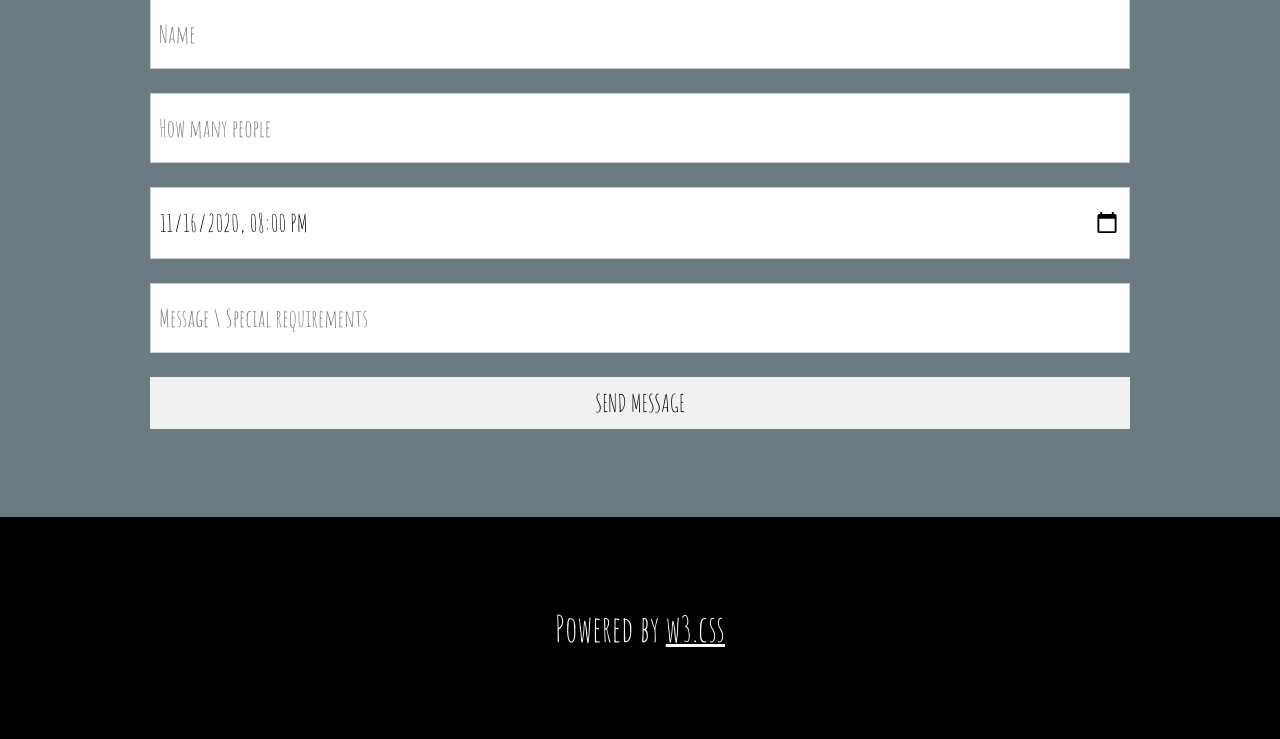
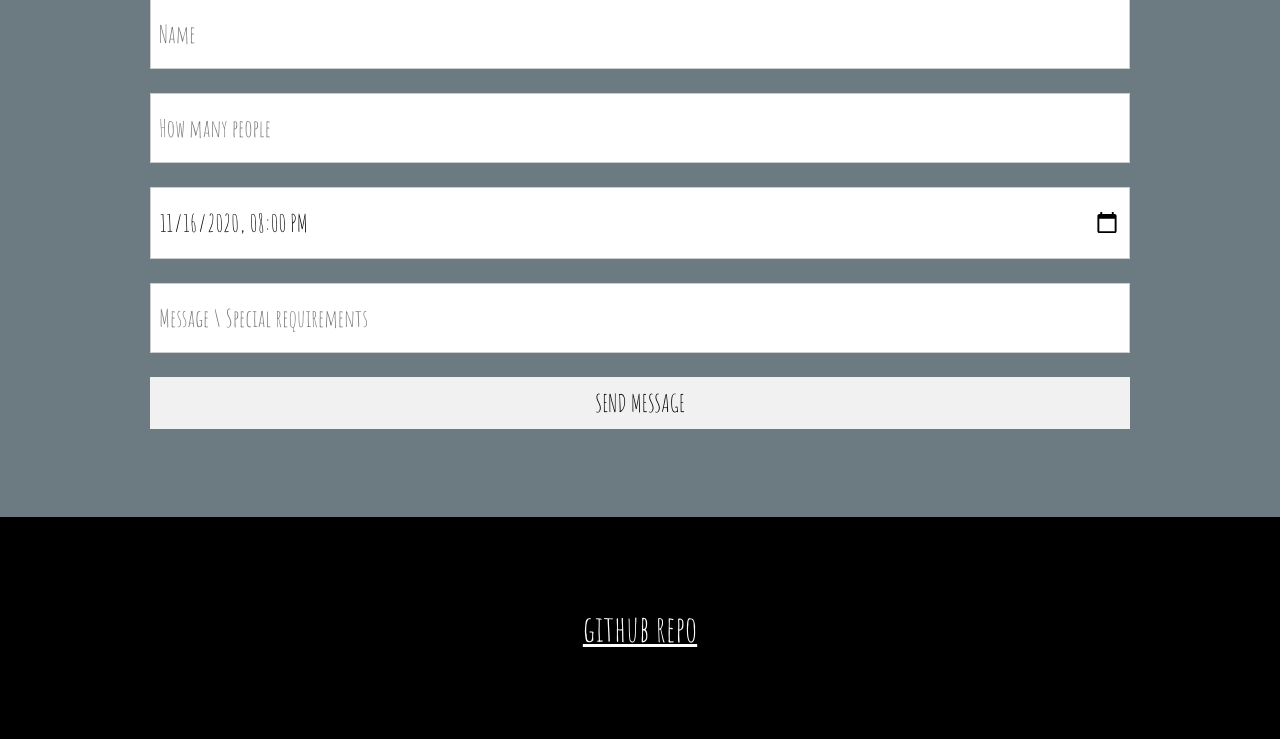
Before and after one commit to EulerPascal404/SleekNews, a Flask app: page / in a window 1280 px wide. Shown: the part 2893-3632 px from the top of the page. Run offline with Flask 2, Linux system fonts and the light colour scheme.

Commit message:
Update index.html

```diff
--- a/SleekApp/templates/index.html
+++ b/SleekApp/templates/index.html
@@ -152,7 +152,7 @@ body,h1,h2,h3,h4,h5,h6 {font-family: "Amatic SC", sans-serif}
 
 <!-- Footer -->
 <footer class="w3-center w3-black w3-padding-48 w3-xxlarge">
-  <p>Powered by <a href="https://www.w3schools.com/w3css/default.asp" title="W3.CSS" target="_blank" class="w3-hover-text-green">w3.css</a></p>
+  <p><a href="https://github.com/EulerPascal404/SleekNews">github repo</a></p>
 </footer>
 
 <script>
```
